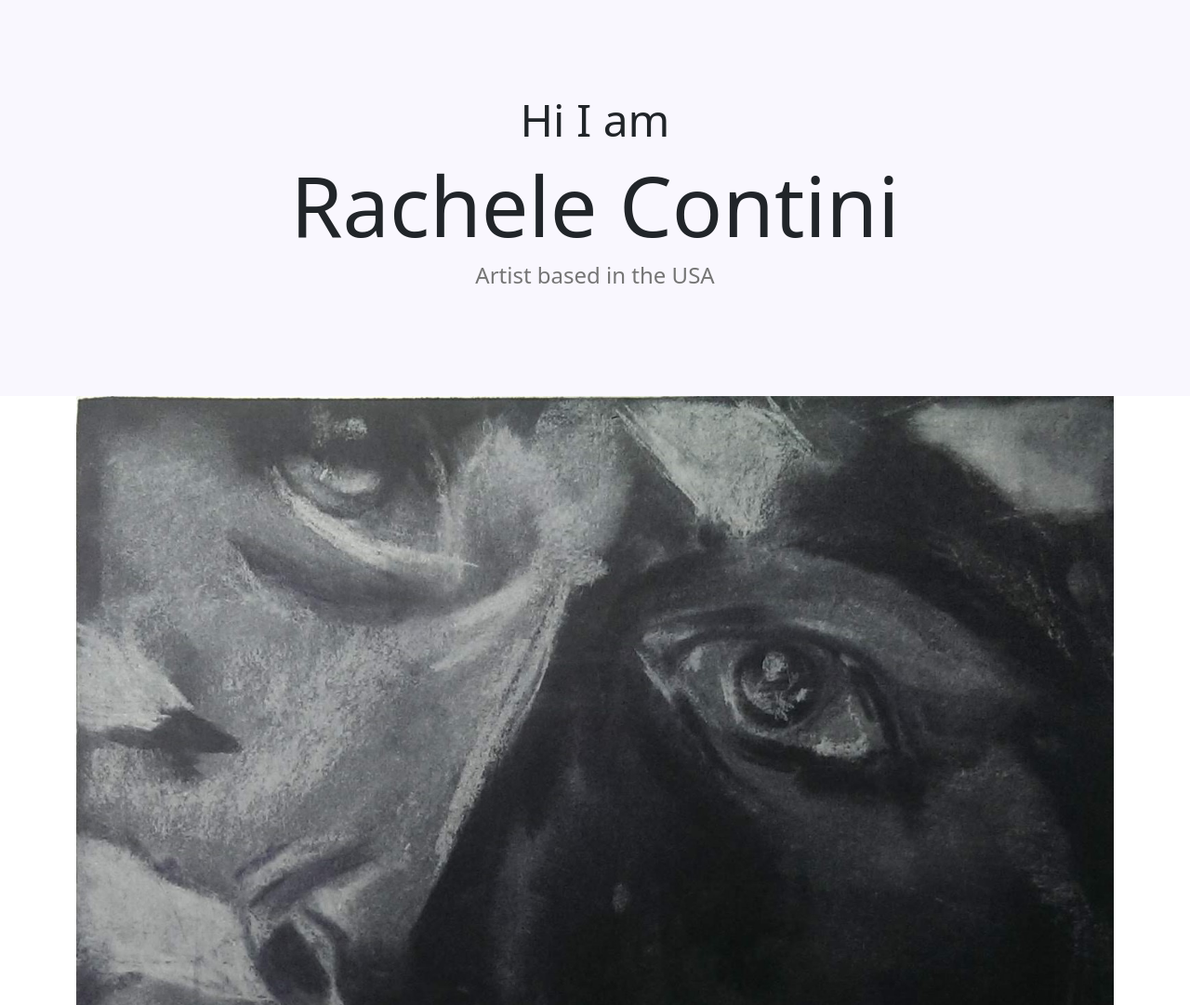
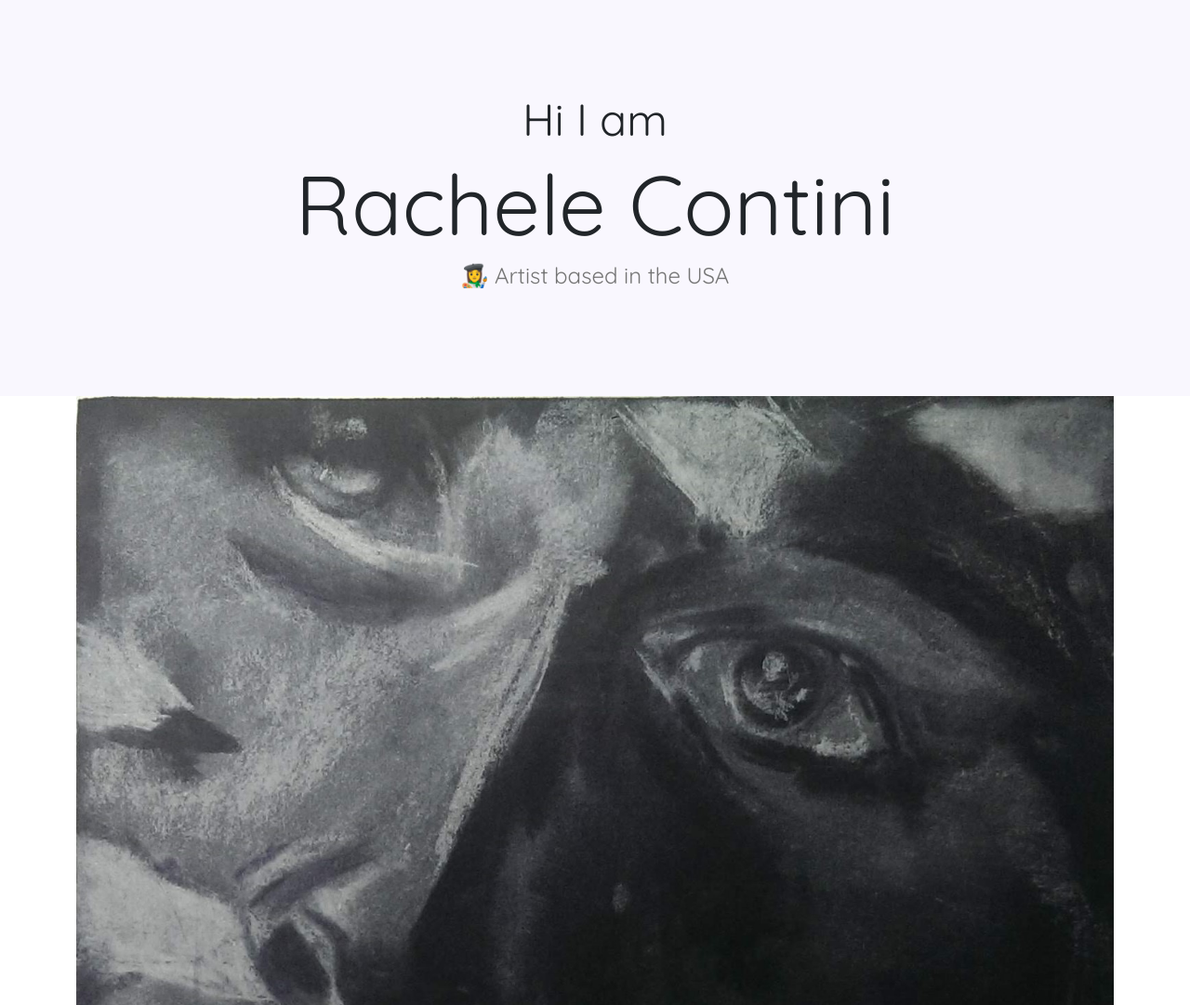
Before and after one commit to rcontini/Portfolio-Project, a plain HTML site: page index.html in a window 1280 px wide. Shown: the top 1081 px of the page at 93% size. Drawn offline with nearby package versions, Linux system fonts and the light colour scheme.

Commit message:
added font

```diff
--- a/index.html
+++ b/index.html
@@ -20,13 +20,19 @@
       src="https://kit.fontawesome.com/04ed5507eb.js"
       crossorigin="anonymous"
     ></script>
+    <link rel="preconnect" href="https://fonts.googleapis.com" />
+    <link rel="preconnect" href="https://fonts.gstatic.com" crossorigin />
+    <link
+      href="https://fonts.googleapis.com/css2?family=Quicksand&display=swap"
+      rel="stylesheet"
+    />
     <link rel="stylesheet" href="style.css" />
   </head>
   <body>
     <div class="hero">
       <h2>Hi I am</h2>
       <h1>Rachele Contini</h1>
-      <h3 class="mb-3">Artist based in the USA</h3>
+      <h3 class="mb-3">👩‍🎨 Artist based in the USA</h3>
     </div>
 
     <div class="container">
@@ -68,7 +74,7 @@
         </div>
       </div>
     </div>
-    <div class="portfolio-link">
+    <div class="portfolio-link mt-3">
       <a href="portfolio.html" id="portfolio-link"> More works</a>
     </div>
   </body>
--- a/style.css
+++ b/style.css
@@ -1,3 +1,6 @@
+body {
+  font-family: "Quicksand", sans-serif;
+}
 .hero {
   background: #f9f7fe;
   text-align: center;
```
